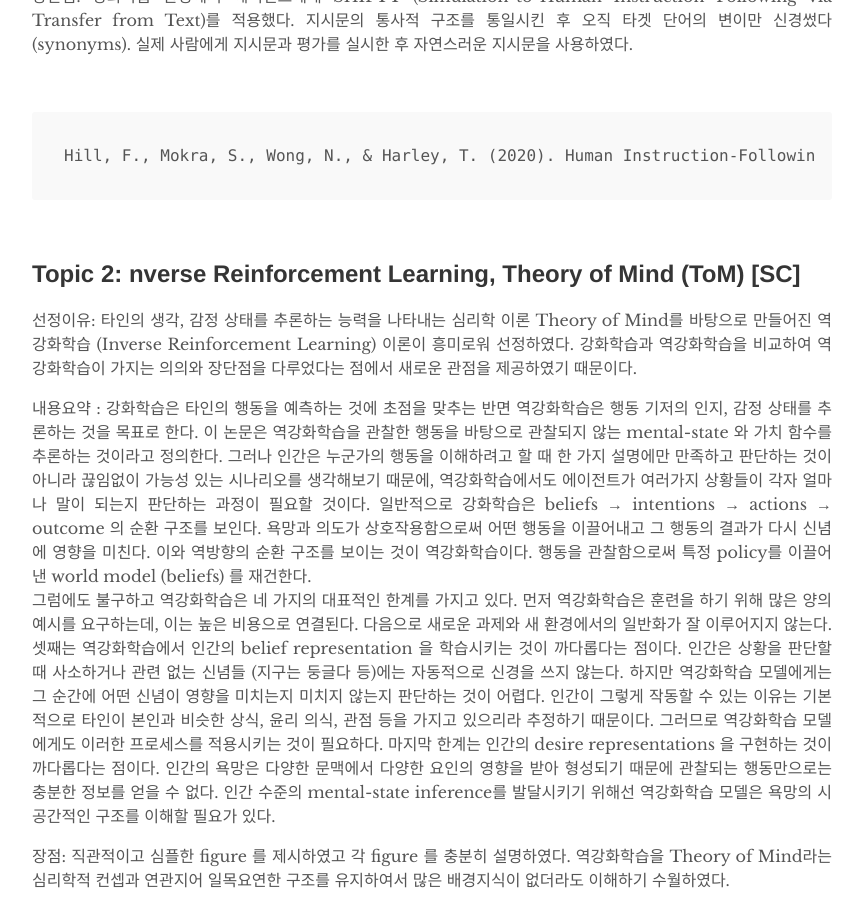
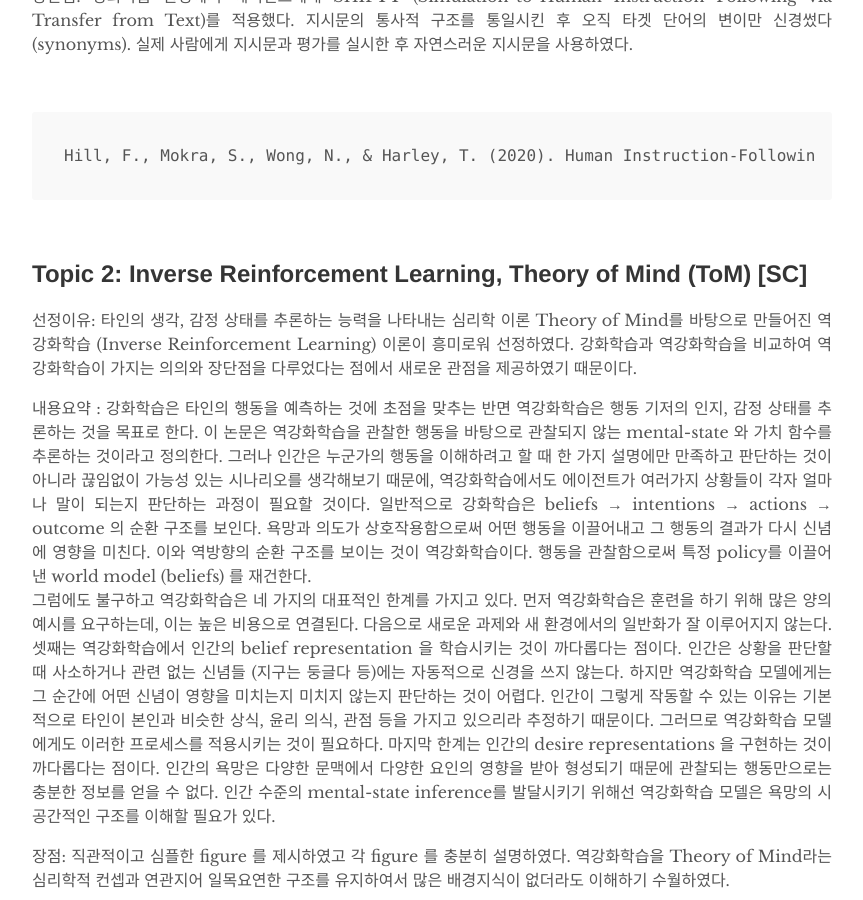
Before and after one commit to humanfactorspsych/blog, a Jekyll site: the page built from _posts/2020-07-20-study.md, in a window 1280 px wide and 900 px high, scrolled down 1099 px. Shown: the whole window, without its empty margins (208-1071 px from the left). Built offline with Jekyll 4.4.1, drawn with Linux system fonts in a browser that asks for light colours.

Commit message:
Update 2020-07-20-study.md

```diff
--- a/_posts/2020-07-20-study.md
+++ b/_posts/2020-07-20-study.md
@@ -27,7 +27,7 @@ Guest : HeeYoung Park (Psychometrics Lab)
 
 <br>
 
-## Topic 2: nverse Reinforcement Learning, Theory of Mind (ToM) [SC]
+## Topic 2: Inverse Reinforcement Learning, Theory of Mind (ToM) [SC]
 
 선정이유: 타인의 생각, 감정 상태를 추론하는 능력을 나타내는 심리학 이론 Theory of Mind를 바탕으로 만들어진 역강화학습 (Inverse Reinforcement Learning) 이론이 흥미로워 선정하였다. 강화학습과 역강화학습을 비교하여 역강화학습이 가지는 의의와 장단점을 다루었다는 점에서 새로운 관점을 제공하였기 때문이다. <br>
 
```
